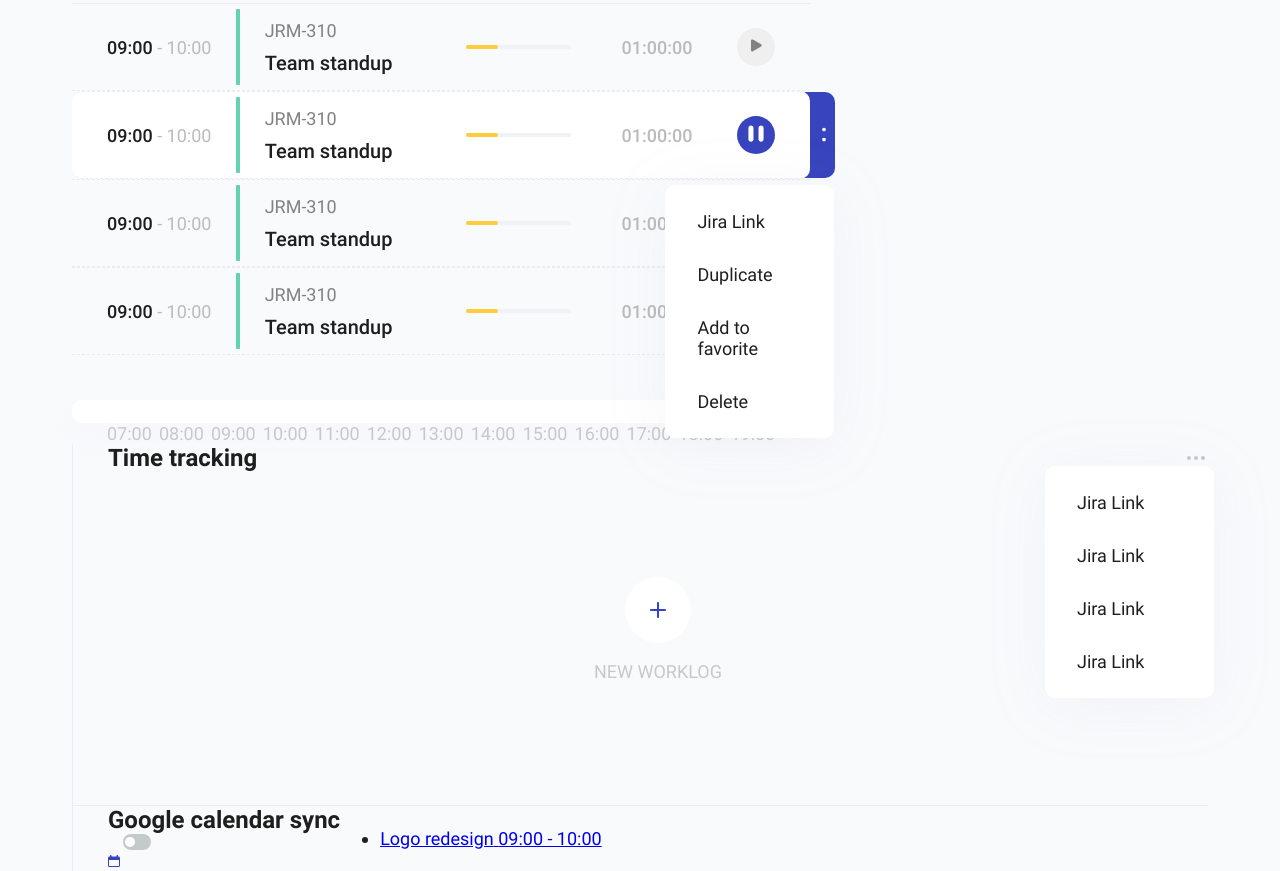
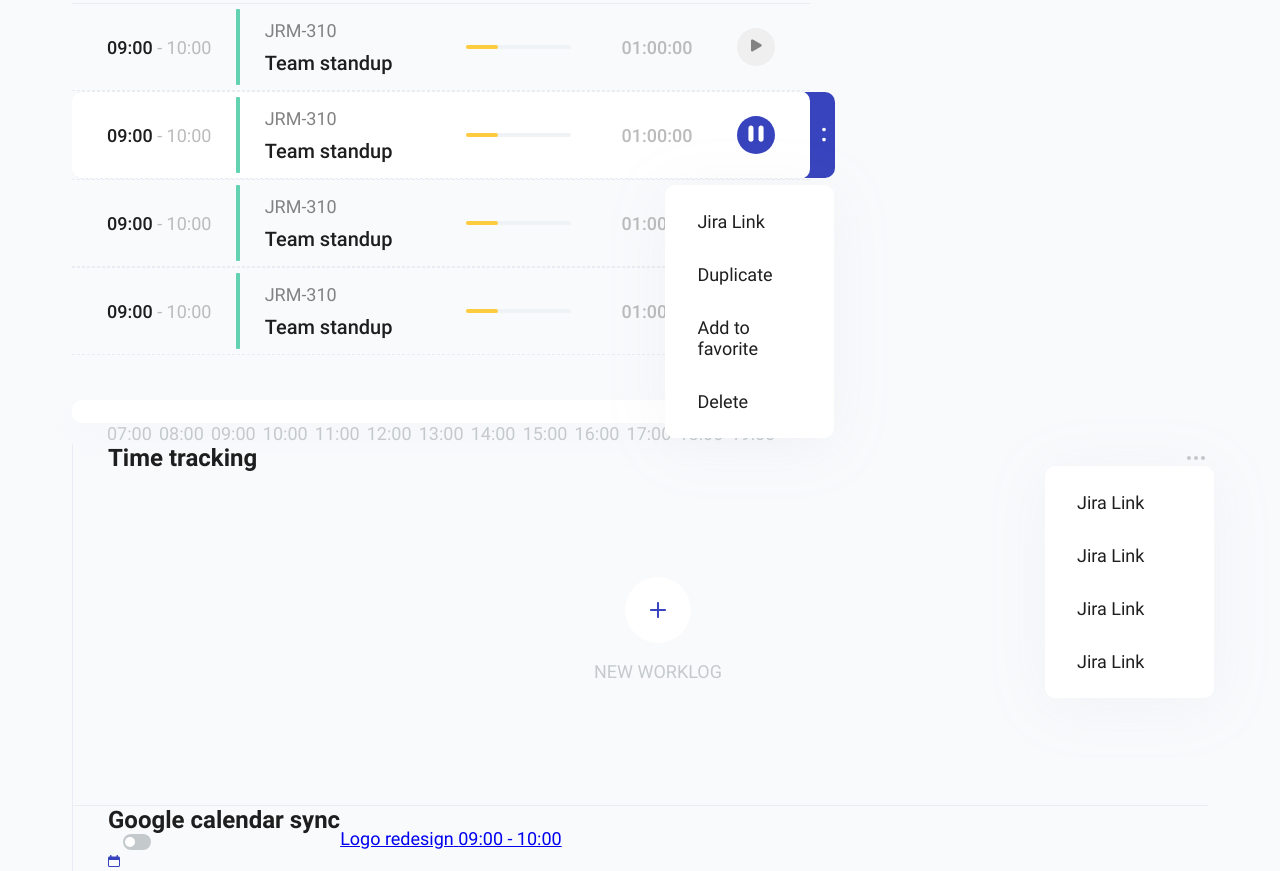
Before and after one commit to newfaceee/cdg-timetracker-html, a website: page source/index.html in a window 1280 px wide. Shown: the part 308-1179 px from the top of the page. Drawn offline with nearby package versions, Linux system fonts and the light colour scheme; files that its build step writes are made by us from their sources.

Commit message:
Сбрасывает стили

```diff
--- a/source/sass/components/main/sync.scss
+++ b/source/sass/components/main/sync.scss
@@ -48,4 +48,13 @@
   &__calendar {
     margin-left: auto;
   }
+
+  &__events {
+  }
+
+  &__list {
+    margin: 0;
+    padding: 0;
+    list-style-type: none;
+  }
 }
```
